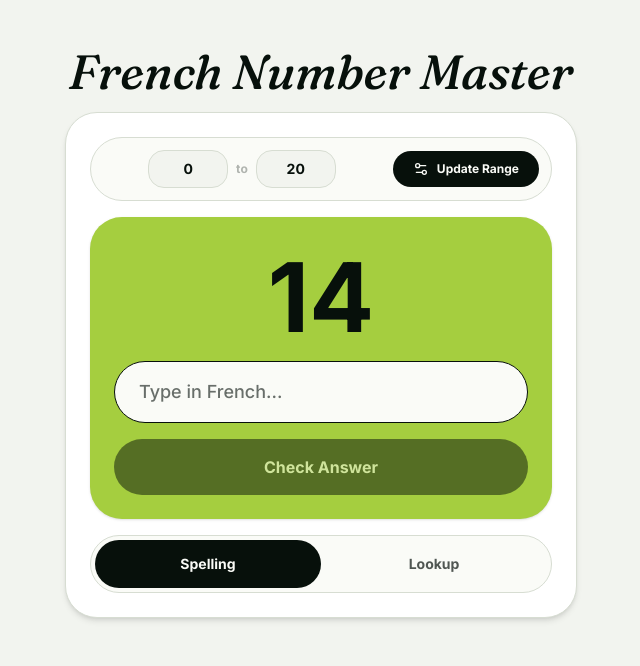
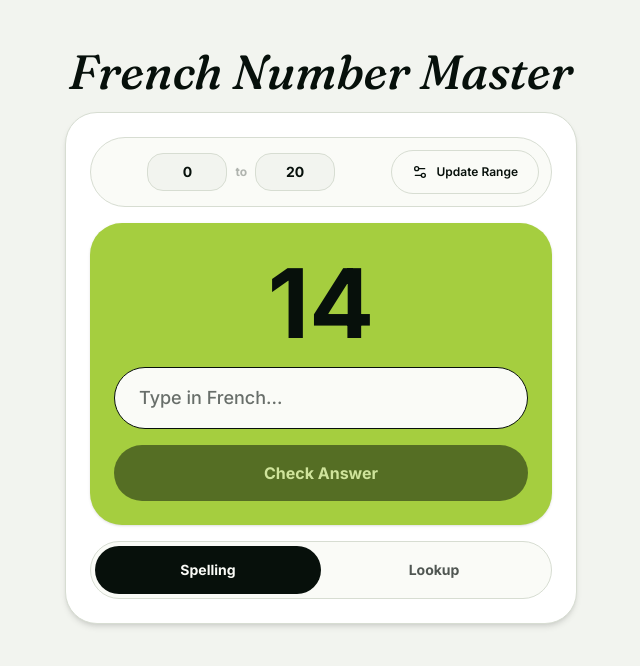
Before and after one commit to Judy-Nihao/french-number-master, a React (Vite) app: page / in a window 1280 px wide. Shown: the top 666 px of the page, without its empty margins (319-959 px from the left). Built offline with nearby package versions, Linux system fonts and the light colour scheme.

Commit message:
style(range): soften the update action hierarchy

```diff
--- a/src/components/ui/Button.tsx
+++ b/src/components/ui/Button.tsx
@@ -12,7 +12,7 @@ const variants: Record<ButtonVariant, string> = {
     "w-full py-4 font-bold text-base bg-app-dark text-app-card hover:bg-app-dark/90 transition-all  active:scale-95 disabled:opacity-50 disabled:cursor-not-allowed",
   next: "min-h-11 px-4 bg-app-dark text-app-card text-sm font-semibold hover:bg-app-dark/90 transition-colors flex items-center justify-center gap-2 group focus-visible:outline-2 focus-visible:outline-offset-2 focus-visible:outline-app-dark",
   update:
-    "w-full md:w-auto shrink-0 px-8 md:px-5 py-3 md:py-2.5 bg-app-dark text-app-card text-xs font-bold hover:scale-105 active:scale-95 transition-transform  focus-visible:outline-2 focus-visible:outline-offset-2 focus-visible:outline-app-dark disabled:cursor-not-allowed disabled:hover:scale-100",
+    "w-full md:w-auto min-h-11 shrink-0 px-8 md:px-5 py-3 md:py-2.5 border-control border-app-border bg-app-card text-app-dark text-xs font-semibold cursor-pointer transition-colors enabled:hover:bg-app-control-hover enabled:active:bg-app-control-active focus-visible:outline-2 focus-visible:outline-offset-2 focus-visible:outline-app-dark disabled:cursor-not-allowed",
 };
 
 export const Button = ({
```
